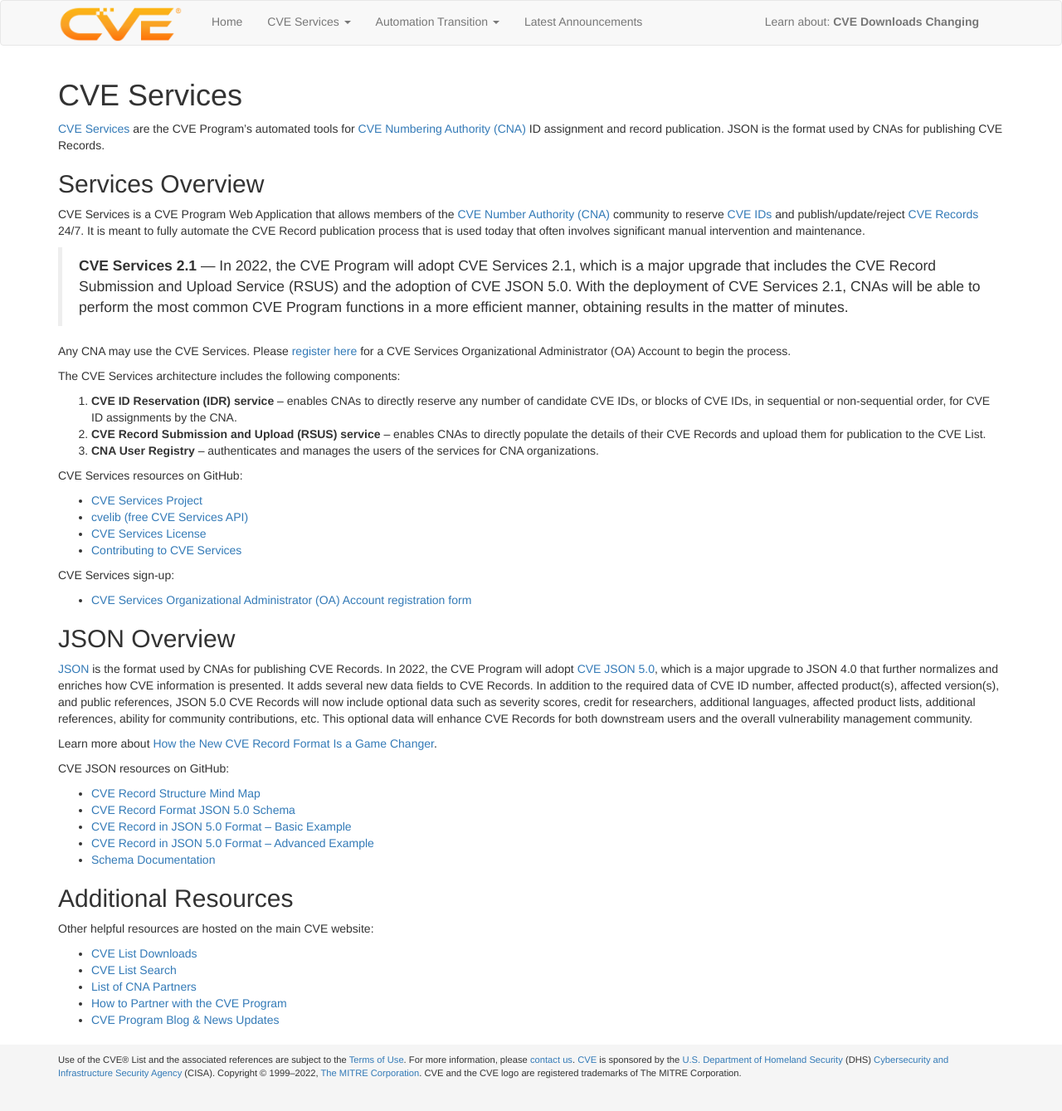
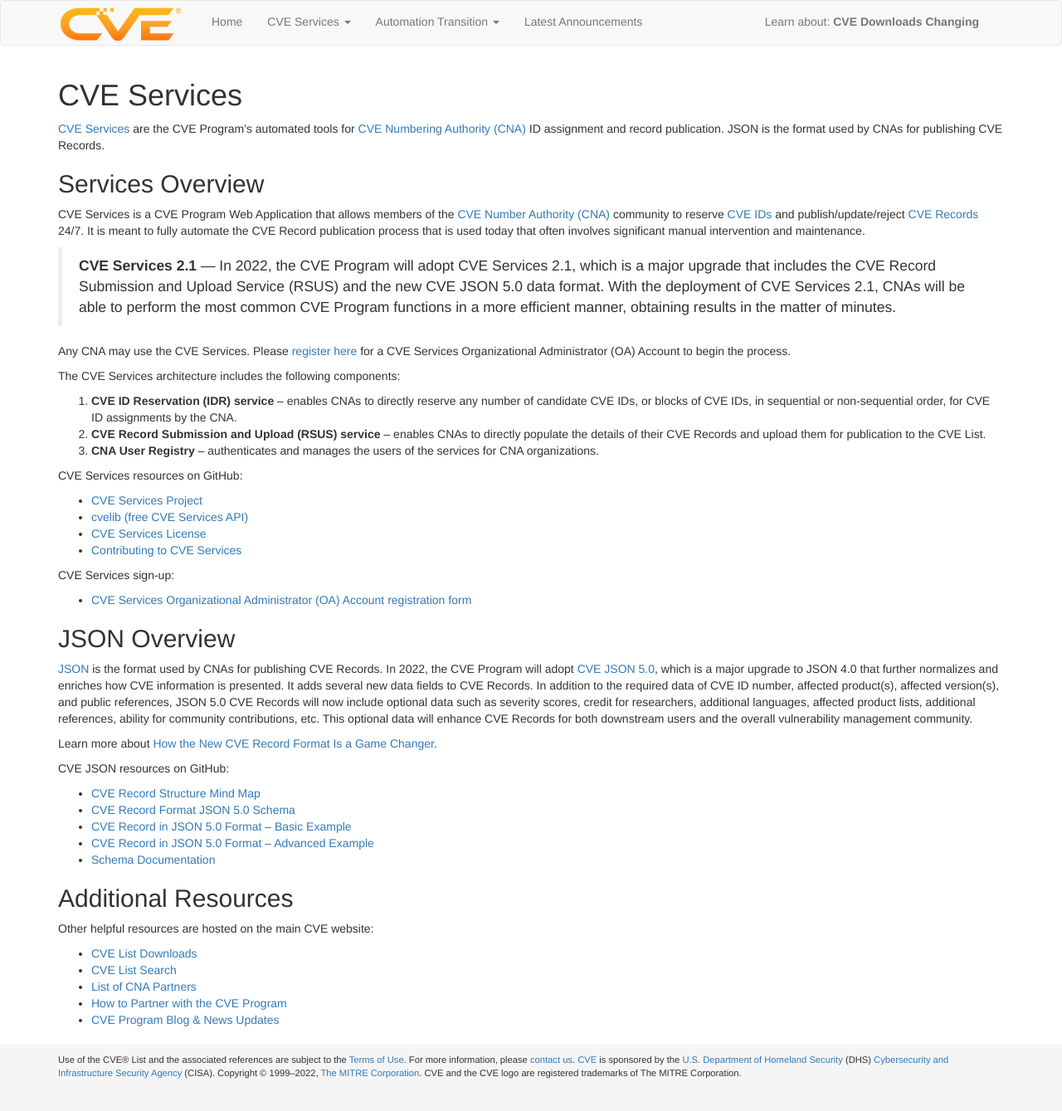
Before and after one commit to CVEProject/cveproject.github.io, a Jekyll site: the page built from automation-cve-services.md, in a window 1280 px wide. Shown: the whole page at 83% size. Built offline with Jekyll 4.4.1, drawn with Linux system fonts in a browser that asks for light colours; nearby versions of some CDN libraries.

Commit message:
Update automation-cve-services.md

```diff
--- a/automation-cve-services.md
+++ b/automation-cve-services.md
@@ -9,7 +9,7 @@ layout: page
 
 CVE Services is a CVE Program Web Application that allows members of the [CVE Number Authority (CNA)](https://www.cve.org/PartnerInformation/Partner#CNA) community to reserve [CVE IDs](https://www.cve.org/ResourcesSupport/Glossary?activeTerm=glossaryCVEID) and publish/update/reject [CVE Records](https://www.cve.org/ResourcesSupport/Glossary?activeTerm=glossaryRecord) 24/7. It is meant to fully automate the CVE Record publication process that is used today that often involves significant manual intervention and maintenance.
 
-><strong>CVE Services 2.1</strong> &mdash; In 2022, the CVE Program will adopt CVE Services 2.1, which is a major upgrade that includes the CVE Record Submission and Upload Service (RSUS) and the adoption of CVE JSON 5.0. With the deployment of CVE Services 2.1, CNAs will be able to perform the most common CVE Program functions in a more efficient manner, obtaining results in the matter of minutes.
+><strong>CVE Services 2.1</strong> &mdash; In 2022, the CVE Program will adopt CVE Services 2.1, which is a major upgrade that includes the CVE Record Submission and Upload Service (RSUS) and the new CVE JSON 5.0 data format. With the deployment of CVE Services 2.1, CNAs will be able to perform the most common CVE Program functions in a more efficient manner, obtaining results in the matter of minutes.
 
 Any CNA may use the CVE Services. Please [register here](https://forms.monday.com/forms/03132d0646401f5d10d06c60e25444a1?r=use1) for a CVE Services Organizational Administrator (OA) Account to begin the process.
 
```
